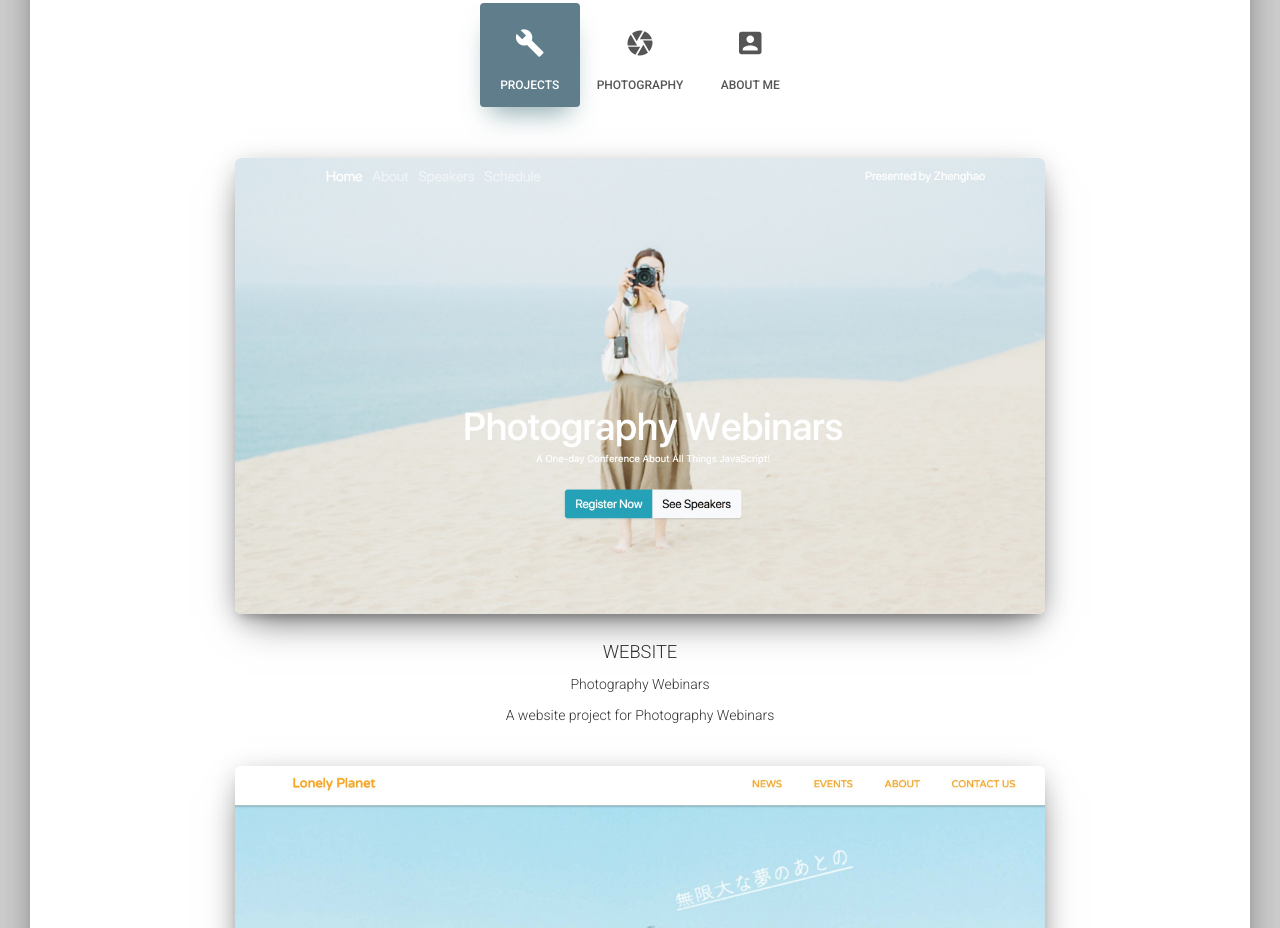
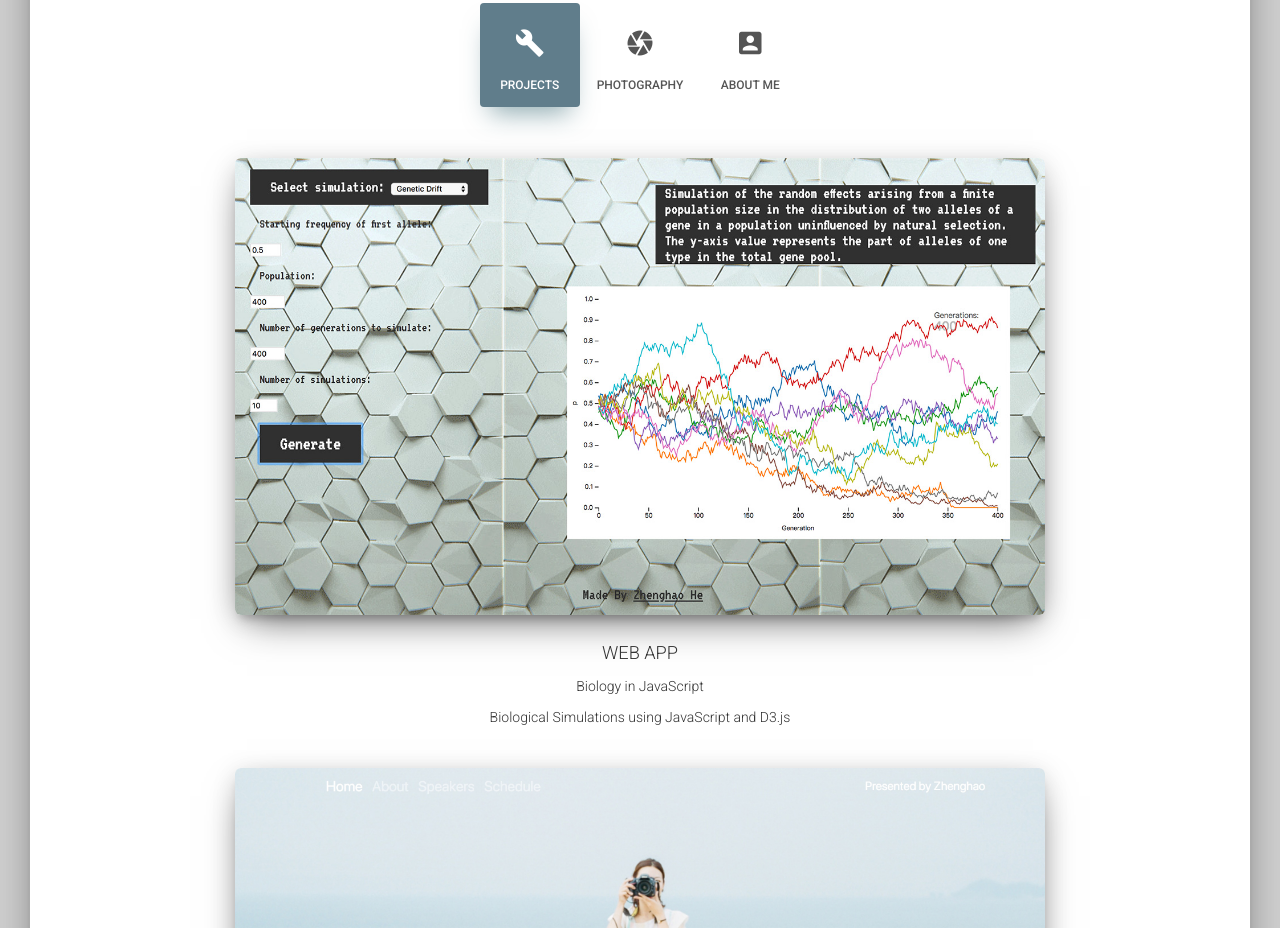
Before and after one commit to zhenghaohe/porfolio-site, a plain HTML site: page index.html in a window 1280 px wide. Shown: the part 725-1653 px from the top of the page. Drawn offline with Linux system fonts and the light colour scheme.

Commit message:
add new item

```diff
--- a/index.html
+++ b/index.html
@@ -71,6 +71,14 @@
 									<div class="tab-content gallery">
 										<div class="tab-pane active" id="studio">
 											<div class="row">
+												<div class="col-md">
+													<a href="https://zhenghaohe.github.io/biology-in-javascript/" target="_blank"><img class="img-rounded img-raised" src="img/photo-web6.jpg"></a>
+													<div class="">
+														<h4 class="mt-0">WEB APP</h4>
+														<p>Biology in JavaScript</p>
+														<p>Biological Simulations using JavaScript and D3.js</p>
+													</div>
+												</div>
 												<div class="col-md">
 													<a href="https://zhenghaohe.github.io/Photography-Webinars/" target="_blank"><img class="img-rounded img-raised" src="img/photo-web.jpg"></a>
 													<div class="">
```
Also changed, not shown: img/photo-web6.jpg (added), 1 other file.
